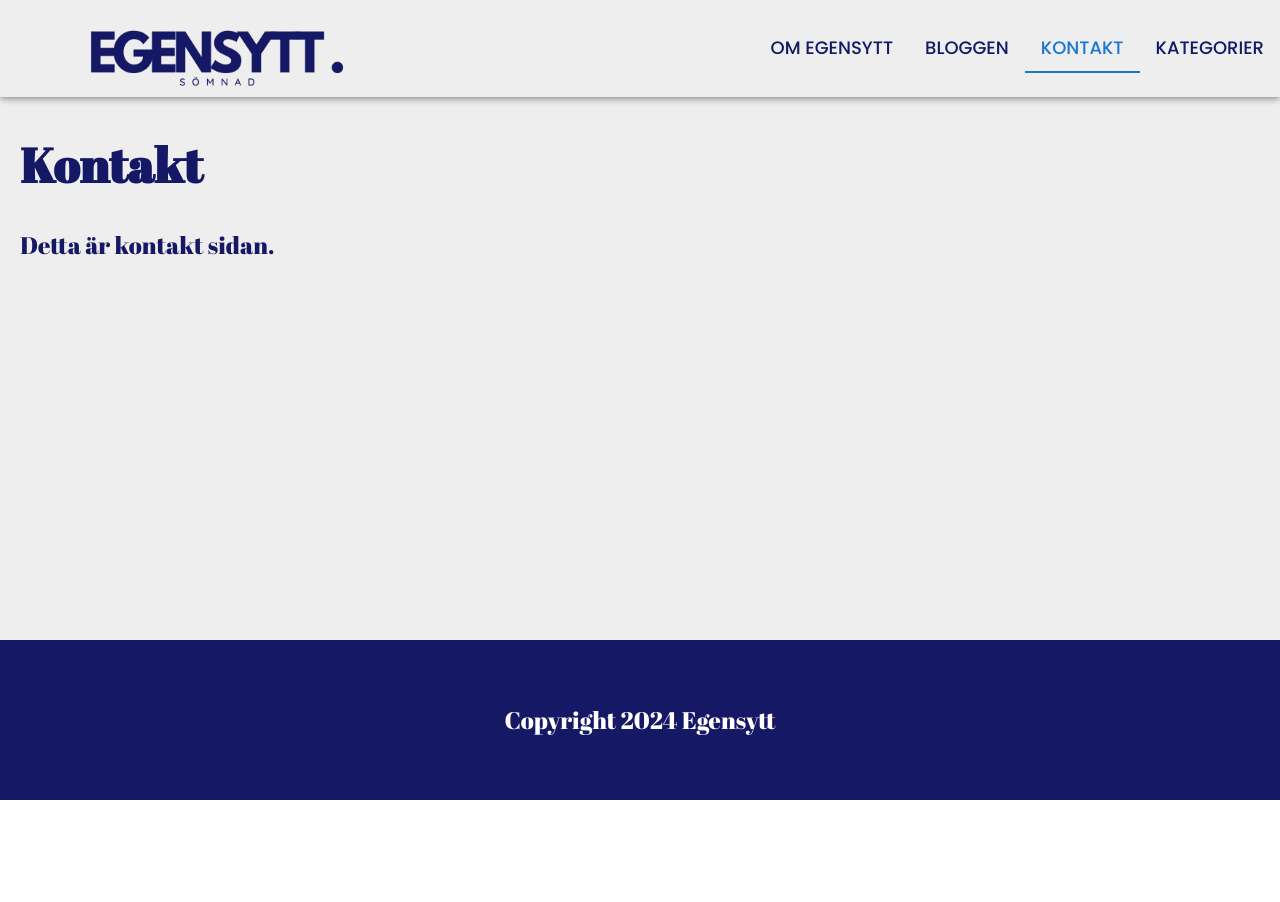
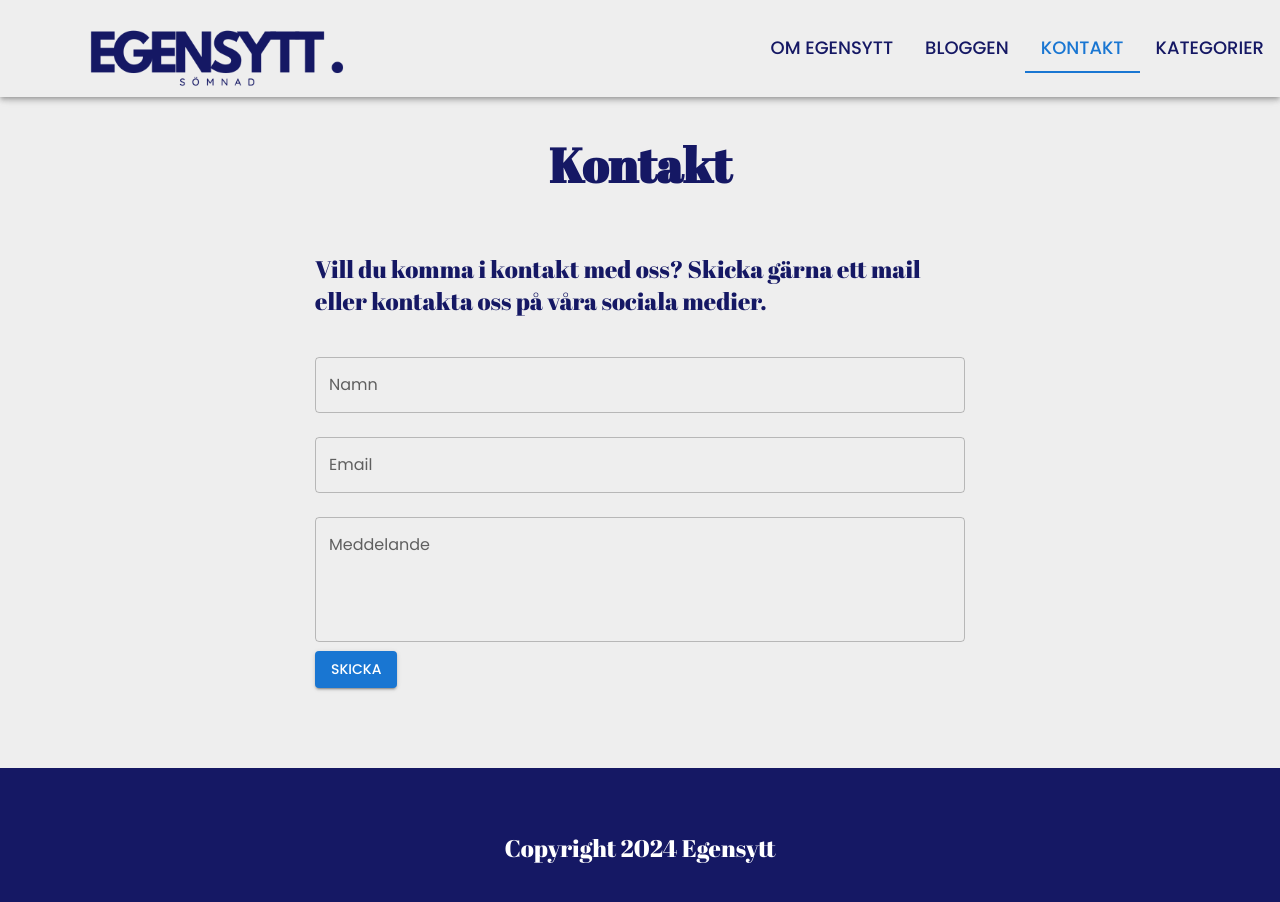
Before and after one commit to JosefineForsman/egensytt-blog, a Next.js app: page /contact in a window 1280 px wide. Shown: the top 902 px of the page. Before the commit the page ends 800 px from the top, so only its background shows below. Built offline with nearby package versions, Linux system fonts and the light colour scheme.

Commit message:
implement contact from in contact page

```diff
--- a/pages/contact.tsx
+++ b/pages/contact.tsx
@@ -1,10 +1,26 @@
+import TextField from '@mui/material/TextField';
+import Button from '@mui/material/Button';
+import { Box } from '@mui/material';
+
 function Contact() {
-    return (
-      <div>
-        <h1>Kontakt</h1>
-        <p>Detta är kontakt sidan.</p>
-      </div>
-    )
-  }
+  const handleSubmit = (event: React.FormEvent<HTMLFormElement>) => {
+    event.preventDefault();
+  };
 
-  export default Contact;
+  return (
+    <Box sx={{width:"650px", display:"flex", flexDirection:"column", alignItems:"center", justifyContent:"center" }}>
+      <h1>Kontakt</h1>
+      <p>Vill du komma i kontakt med oss? Skicka gärna ett mail eller kontakta oss på våra sociala medier.</p>
+      <form onSubmit={handleSubmit}>
+        <TextField label="Namn" variant="outlined" fullWidth margin="normal" />
+        <TextField label="Email" variant="outlined" fullWidth margin="normal" />
+        <TextField label="Meddelande" variant="outlined" multiline rows={4} fullWidth margin="normal" />
+        <Button type="submit" variant="contained" color="primary">
+          Skicka
+        </Button>
+      </form>
+    </Box>
+  );
+}
+
+export default Contact;
--- a/styles/globals.css
+++ b/styles/globals.css
@@ -23,7 +23,7 @@ footer {
 }
 .page-content {
   margin: 20px auto 80px;
-  width: 100vw;
+  /* width: 100vw; */
   padding: 0 20px;
   box-sizing: border-box;
 }
```
